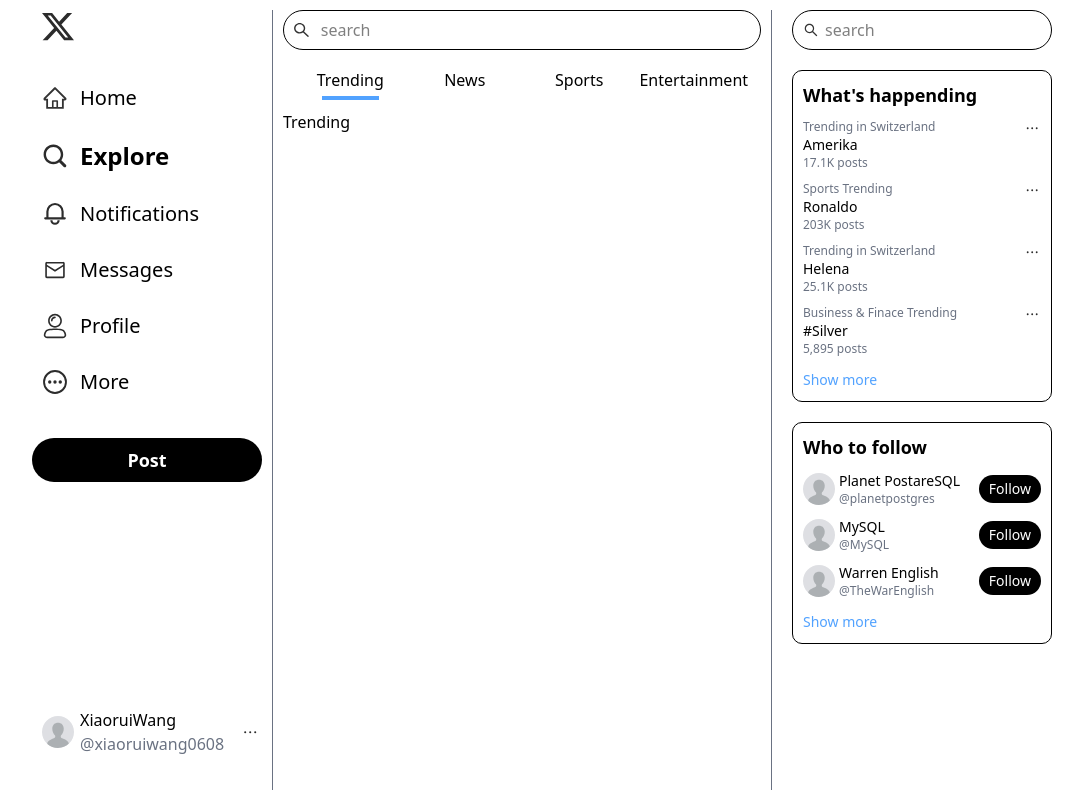
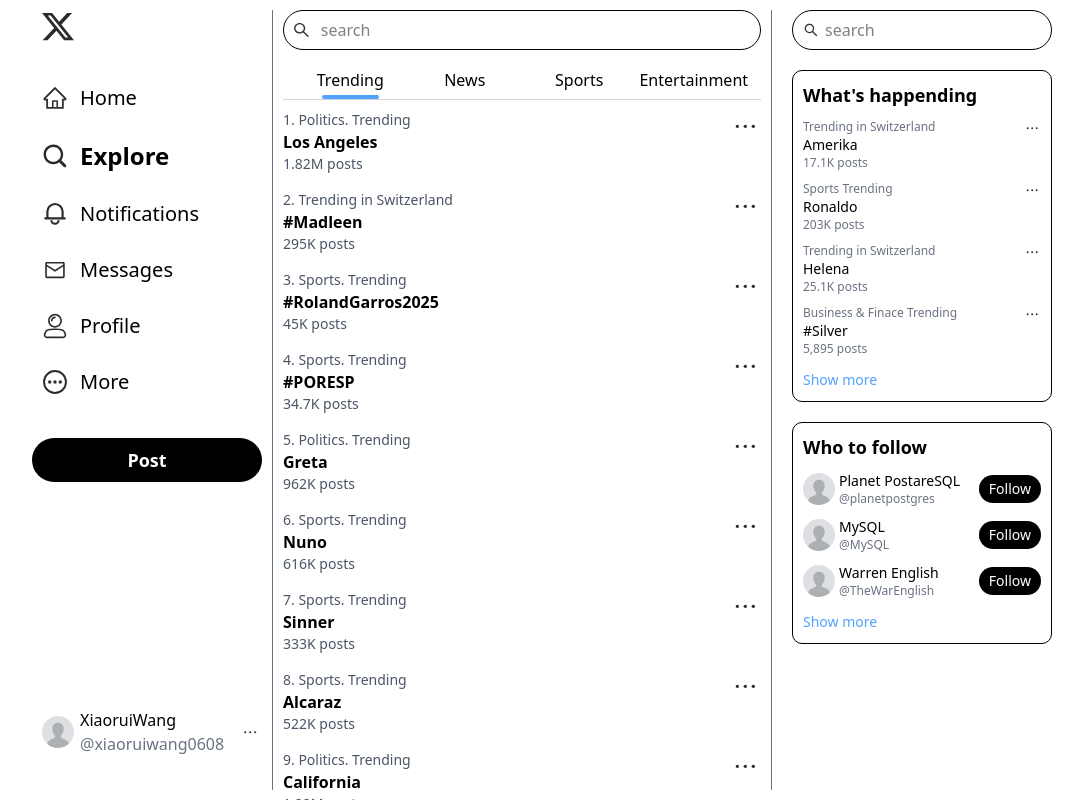
Before and after one commit to XiaoruiWang-SH/pseudo-X, a React (Vite) app: page /explore in a window 1280 px wide. Shown: the whole page, without its empty margins (93-1176 px from the left). Built offline with nearby package versions, Linux system fonts and the light colour scheme.

Commit message:
Add content for sector /explore/trending

```diff
--- a/src/content/Explore.tsx
+++ b/src/content/Explore.tsx
@@ -1,7 +1,9 @@
 
 import { useEffect, useState } from "react";
 import search from "../assets/search.svg"
+import more_account from "../assets/more_account.svg"
 import { Outlet, useLocation, useNavigate } from "react-router";
+
 
 export const Explore = () => {
 
@@ -54,7 +56,7 @@
 
 const SwitchTab = ({ tabs, handleClick }: { tabs: { title: string, route: string, selected: boolean }[], handleClick: ({ index }: { index: number }) => void }) => {
     return (
-        <div className="flex justify-between items-center h-[40px] px-2.5">
+        <div className="flex justify-between items-center h-[40px] px-2.5 border-b-[0.5px] border-gray-300">
             {
                 tabs.map((ele, index) =>
                     <div key={index} className="flex justify-center items-center gap-2.5 hover:bg-gray-300 w-full h-full relative"
@@ -62,7 +64,7 @@
                             handleClick({ index });
                         }}>
                         <div>{ele.title}</div>
-                        <div className={`bg-blue-400 w-1/2 h-1 absolute bottom-0 ${!ele.selected ? "hidden" : ""}`}></div>
+                        <div className={`bg-blue-400 w-1/2 h-1 rounded-[2px]  absolute bottom-0 ${!ele.selected ? "hidden" : ""}`}></div>
                     </div>
                 )
             }
@@ -72,9 +74,49 @@
 
 
 export const Trending = () => {
+    const trending = [
+        { title: "Politics. Trending", content: "Los Angeles", count: "1.82M" },
+        { title: "Trending in Switzerland", content: "#Madleen", count: "295K" },
+        { title: "Sports. Trending", content: "#RolandGarros2025", count: "45K" },
+        { title: "Sports. Trending", content: "#PORESP", count: "34.7K" },
+        { title: "Politics. Trending", content: "Greta", count: "962K" },
+        { title: "Sports. Trending", content: "Nuno", count: "616K" },
+        { title: "Sports. Trending", content: "Sinner", count: "333K" },
+        { title: "Sports. Trending", content: "Alcaraz", count: "522K" },
+        { title: "Politics. Trending", content: "California", count: "1.22M" },
+        { title: "Politics. Trending", content: "National Guard", count: "908K" },
+        { title: "Politics. Trending", content: "Gaza", count: "1.59M" },
+        { title: "Trending in Switzerland", content: "Demonstranten", count: "5117" },
+        { title: "Gaming. Trending", content: "Xbox", count: "338K" },
+    ]
+
     return (
-        <div>
-            Trending
+        <div className="flex flex-col gap-4 h-[calc(100dvh-110px)] overflow-scroll">
+            {
+                trending.map((ele, index) =>
+                    <TrendingCell key={index} title={`${index+1}. ${ele.title}`} content={ele.content} count={ele.count} />
+                )
+            }
+        </div>
+
+    );
+}
+
+const TrendingCell = ({ title, content, count }: { title: string, content: string, count: string }) => {
+    return (
+        <div className="flex justify-between items-start">
+            <div className="flex flex-col">
+                <div className="text-sm text-gray-600">
+                    {title}
+                </div>
+                <div className="font-semibold">
+                    {content}
+                </div>
+                <div className="text-sm text-gray-600">
+                    {count} posts
+                </div>
+            </div>
+            <img src={more_account} alt="more" />
         </div>
     );
 }
--- a/src/menu/MenuContainer.tsx
+++ b/src/menu/MenuContainer.tsx
@@ -3,7 +3,7 @@
  * @Email: xiaorui.wang@usi.ch
  * @Date: 2025-06-02 22:21:07
  * @LastEditors: Xiaorui Wang
- * @LastEditTime: 2025-06-09 16:09:29
+ * @LastEditTime: 2025-06-09 16:39:26
  * @Description:
  *
  * Copyright (c) 2025 by Xiaorui Wang, All Rights Reserved.
```
